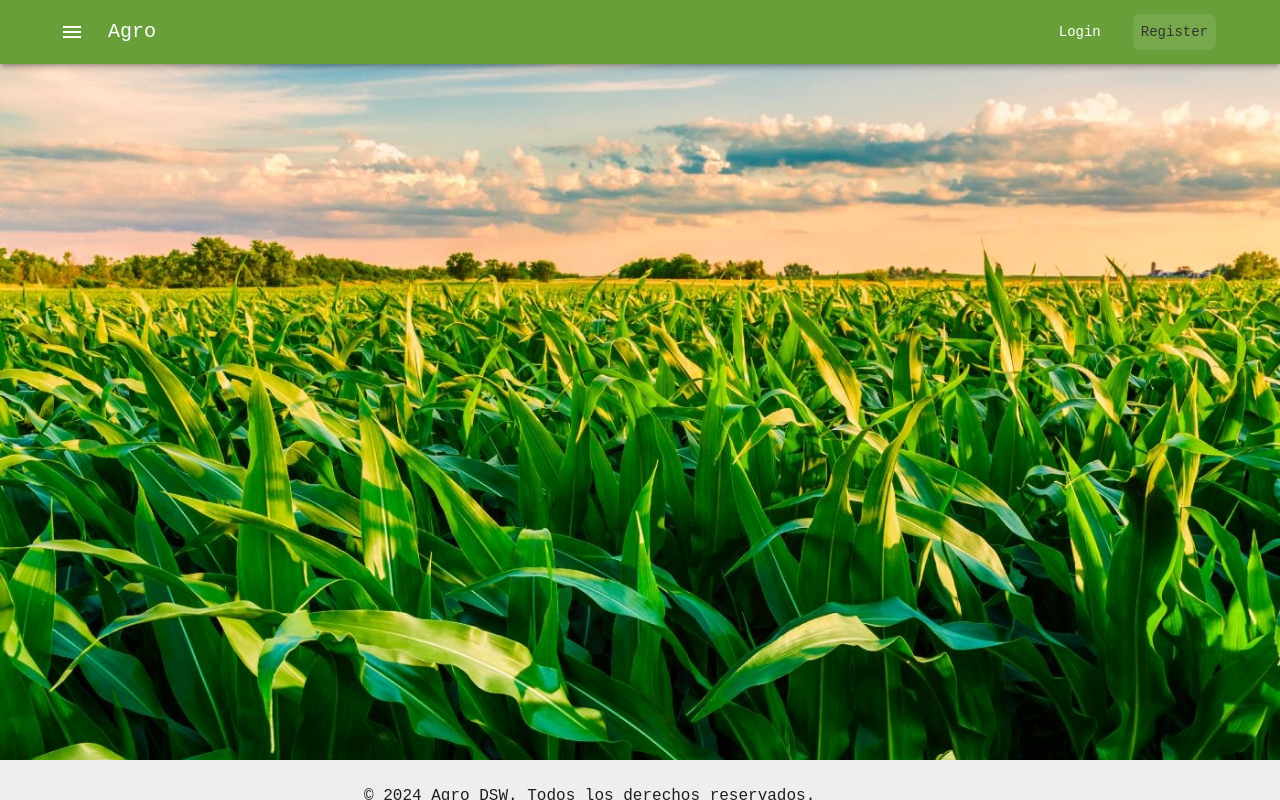
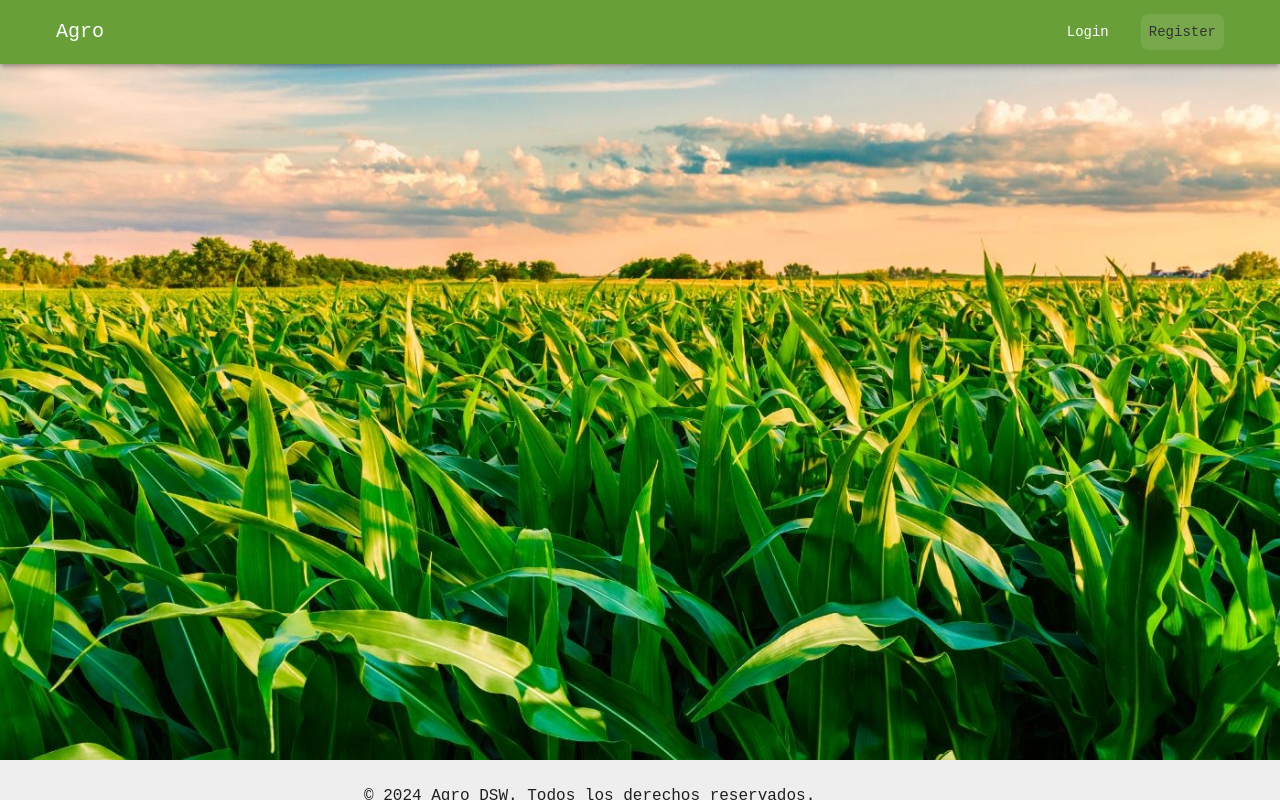
Before and after one commit to andresmolinari/dsw-agro-tp, a React (Vite) app in the folder frontend/: page / in a window 1280 px wide. Built offline with nearby package versions, Linux system fonts and the light colour scheme.

Commit message:
cambio posicion menu

```diff
--- a/frontend/src/common/NavBar.tsx
+++ b/frontend/src/common/NavBar.tsx
@@ -11,7 +11,6 @@ import {
   styled,
   Toolbar,
   Typography,
-
 } from "@mui/material";
 import { Menu as MenuIcon, AccountCircle } from "@mui/icons-material";
 import { useNavigate } from "react-router-dom";
@@ -63,15 +62,24 @@ export const NavBar: React.FC<NavBarProps> = ({ onMenuClick }) => {
     <Box sx={{ flexGrow: 1 }}>
       <AppBar position="fixed">
         <Toolbar>
-          <Container>
+          {/* Cambio clave: Usa disableGutters en Container para eliminar el padding por defecto
+            y ajusta el padding del Box interno si aún necesitas más espacio a la izquierda.
+            Si no necesitas el ancho fijo del Container, podrías incluso quitarlo y usar directamente
+            el Box con estilos de flexbox en el Toolbar.
+          */}
+          <Container maxWidth="xl" disableGutters sx={{ paddingLeft: { xs: 0, md: 0 } }}> {/* Puedes ajustar el paddingLeft aquí */}
             <Box
               display="flex"
               justifyContent="space-between"
               alignItems="center"
               width="100%"
+              sx={{
+                paddingLeft: { xs: '16px', sm: '24px', md: '32px' }, // Ejemplo: añade padding a la izquierda para el contenido
+                paddingRight: { xs: '16px', sm: '24px', md: '32px' } // Mantén un padding derecho para balance
+              }}
             >
               <Box display="flex" alignItems="center">
-                {onMenuClick && (
+                {isAuthenticated && onMenuClick && (
                   <IconButton
                     color="inherit"
                     aria-label="open drawer"
```
Lines whose indentation alone changed are shown as unchanged.
